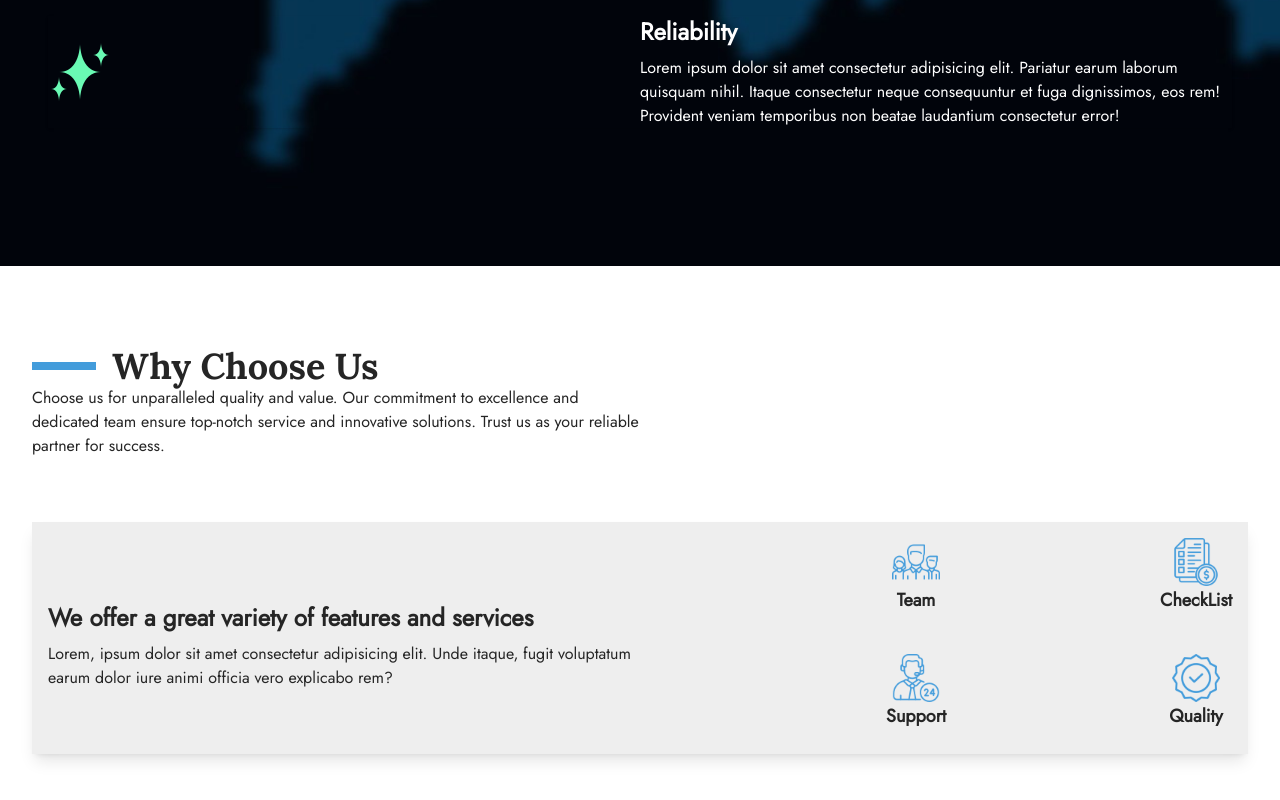
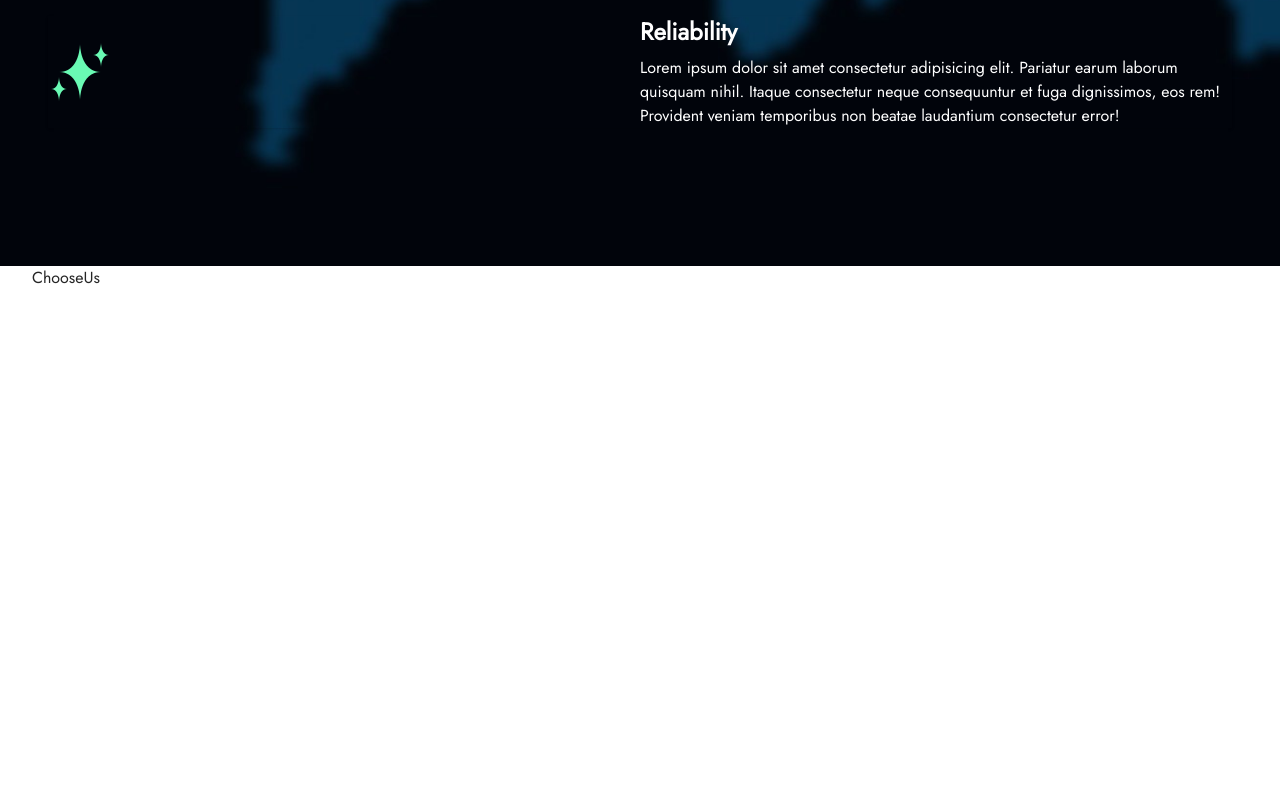
Before and after one commit to KamelMesbahi13/dzWorkAway, a React (Vite) app: page /Nos-Services in a window 1280 px wide. Shown: the part 1751-2551 px from the top of the page. Built offline with nearby package versions, Linux system fonts and the light colour scheme.

Commit message:
Services Choose Us Section

```diff
--- a/src/Components/OurServices/ChooseUs/ChooseUs.jsx
+++ b/src/Components/OurServices/ChooseUs/ChooseUs.jsx
@@ -1,89 +1,5 @@
-import ImgOne from "../../../assets/Team.png";
-import ImgTwo from "../../../assets/Checklist.png";
-import ImgThree from "../../../assets/Support.png";
-import ImgFour from "../../../assets/QualityService.png";
-
-const data = [
-  {
-    id: 1,
-    Icon: ImgOne,
-    Heading: "Team",
-  },
-
-  {
-    id: 2,
-    Icon: ImgTwo,
-    Heading: "CheckList",
-  },
-
-  {
-    id: 3,
-    Icon: ImgThree,
-    Heading: "Support",
-  },
-
-  {
-    id: 4,
-    Icon: ImgFour,
-    Heading: "Quality",
-  },
-];
-
 const ChooseUs = () => {
-  return (
-    <>
-      <div className="mt-12 md:mt-20">
-        <div>
-          <div className="w-full md:w-2/4">
-            <div>
-              <h1 className="relative headingStyleLg">Why Choose Us</h1>
-            </div>
-            <div>
-              <p>
-                Choose us for unparalleled quality and value. Our commitment to
-                excellence and dedicated team ensure top-notch service and
-                innovative solutions. Trust us as your reliable partner for
-                success.
-              </p>
-            </div>
-          </div>
-          <div className="flex flex-col justify-between mt-12 duration-500 shadow-lg hover:shadow-xl bg-grey md:mt-16 md:flex-row">
-            <div className="w-full pl-4 mt-8 md:w-1/2 md:mt-20">
-              <div>
-                <h6>We offer a great variety of features and services</h6>
-              </div>
-              <div>
-                <p>
-                  Lorem, ipsum dolor sit amet consectetur adipisicing elit. Unde
-                  itaque, fugit voluptatum earum dolor iure animi officia vero
-                  explicabo rem?
-                </p>
-              </div>
-            </div>
-
-            <div className="grid grid-cols-1 p-4 gap-y-4 md:gap-y-8 md:grid-cols-2 md:gap-x-52 textCenter">
-              {data.map(({ id, Icon, Heading }) => {
-                return (
-                  <div key={id}>
-                    <div className="mt-12 md:mt-0">
-                      <div>
-                        <div>
-                          <img className="md:w-12 md:h-12" src={Icon} alt="" />
-                        </div>
-                        <div>
-                          <h6 className="text-lg">{Heading}</h6>
-                        </div>
-                      </div>
-                    </div>
-                  </div>
-                );
-              })}
-            </div>
-          </div>
-        </div>
-      </div>
-    </>
-  );
+  return <div>ChooseUs</div>;
 };
 
 export default ChooseUs;
```
